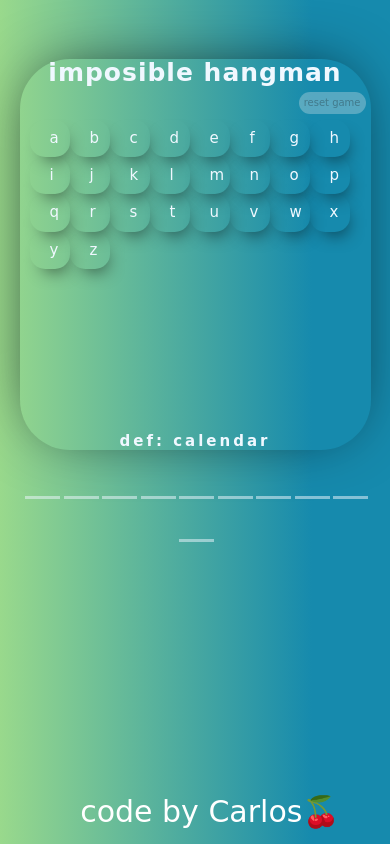
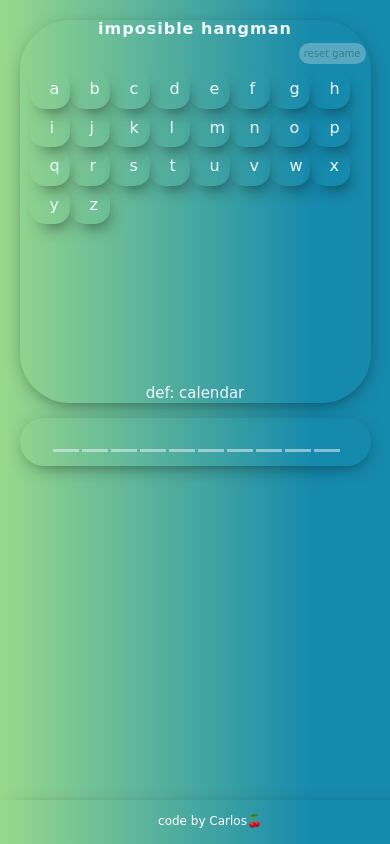
Before and after one commit to sevillecarlos/imposible-hang-man, a website built with Parcel: page index.html in a window 390 px wide. Built offline with nearby package versions, Linux system fonts and the light colour scheme; no server answers; a web font is replaced by a local one.

Commit message:
change some detail from style

```diff
--- a/index.html
+++ b/index.html
@@ -15,6 +15,7 @@
     <link rel="stylesheet" href="./src/resource/css/styles.css">
     <link rel="stylesheet" href="./src/vendors/css/grid.css" />
     <link rel="stylesheet" href="./src/vendors/css/normalize.css" />
+    <link rel="stylesheet" href="https://cdnjs.cloudflare.com/ajax/libs/font-awesome/4.7.0/css/font-awesome.min.css">
   </head>
   <body>
     <div class="container">
@@ -49,7 +50,10 @@
     </div>
     <div class="section group">
       <div class="col span-3-of-3">
-        <h4 class="definition-para"></h4>
+        <div class="def-container">
+          <span class="definition-para"></span>
+
+        </div>
       </div>
     </div>
     <div class="section group">
@@ -59,7 +63,7 @@
         </section>
     </div>
     <div class="footer">
-      <span>code by Carlos🍒 </span>
+      <span>code by Carlos🍒</span>
     </div>
   </div>
     <script src="/src/js/script.js"></script>
--- a/src/js/script.js
+++ b/src/js/script.js
@@ -85,7 +85,7 @@ const winnerAlert = () => {
 };
 
 const startGame = async () => {
-  const { word, definition } = await getWord();
+  const { word, definition } =  await getWord();
   randomWord = word.toLowerCase();
   definitionPara.textContent = `def: ${definition.toLowerCase()}`;
   createLines(randomWord);
--- a/src/resource/css/styles.css
+++ b/src/resource/css/styles.css
@@ -48,22 +48,16 @@ h4 {
   letter-spacing: 3px;
 }
 
-canvas {
-  text-align: center;
-  color: snow;
-  width: 180px;
-  margin-left: 40%;
-  margin-top: 1%;
-}
 /***************************************************************************/
+
 .container {
   width: 50%;
   margin: 50px auto;
   height: auto;
   border-radius: 100px;
-  box-shadow: -2px -4px 63px -19px rgba(0, 0, 0, 0.82);
-  -webkit-box-shadow: -2px -4px 63px -19px rgba(0, 0, 0, 0.82);
-  -moz-box-shadow: -2px -4px 63px -19px rgba(0, 0, 0, 0.82);
+  box-shadow: 1px 5px 21px -9px rgba(0, 0, 0, 0.75);
+  -webkit-box-shadow: 1px 5px 21px -9px rgba(0, 0, 0, 0.75);
+  -moz-box-shadow: 1px 5px 21px -9px rgba(0, 0, 0, 0.75);
 }
 .buttons-letters {
   background-color: transparent;
@@ -94,8 +88,12 @@ canvas {
   font-size: 20px;
   padding: 10px;
 }
+.def-container {
+  text-align: center;
+}
 .definition-para {
   font-size: 35px;
+  color: aliceblue;
 }
 .title {
   font-size: 50px;
@@ -125,8 +123,16 @@ canvas {
   overflow: auto;
   height: 100%;
   text-align: center;
-  padding-bottom: 10px;
+  padding-bottom: 15px;
+  border-radius: 50px;
+  box-shadow: 1px 5px 21px -9px rgba(0, 0, 0, 0.75);
+  -webkit-box-shadow: 1px 5px 21px -9px rgba(0, 0, 0, 0.75);
+  -moz-box-shadow: 1px 5px 21px -9px rgba(0, 0, 0, 0.75);
 }
+.container-hangman {
+  text-align: center;
+}
+
 .footer {
   position: fixed;
   left: 0;
@@ -134,13 +140,17 @@ canvas {
   width: 100%;
   color: white;
   text-align: center;
-  font-size: 30px;
+  font-size: 22px;
   padding: 15px;
+  box-shadow: 1px 5px 21px -9px rgba(0, 0, 0, 0.75);
+  -webkit-box-shadow: 1px 5px 21px -9px rgba(0, 0, 0, 0.75);
+  -moz-box-shadow: 1px 5px 21px -9px rgba(0, 0, 0, 0.75);
 }
+
 /***************************************************************************/
 /* Big tablets to 1200px*/
 @media only screen and (max-width: 1200px) {
-    .container {
+  .container {
     width: 90%;
     margin: 15% auto;
     border-radius: 50px;
@@ -293,12 +303,12 @@ canvas {
     padding-bottom: 5px;
   }
   p {
-    font-size: 30px;
+    font-size: 15px;
   }
   .lines {
-    width: 20px;
+    width: 6px;
     height: 20px;
-    margin-left: 1%;
+    margin-left: 3px;
     margin-top: 1px;
   }
   button {
@@ -307,20 +317,23 @@ canvas {
   .result {
     font-size: 50px;
   }
+  .footer {
+    font-size: 15px;
+  }
 }
 
 /*Small Phone from 0 to 480px*/
 @media only screen and (max-width: 400px) {
   .container {
     width: 90%;
-    margin: 15% auto;
+    margin: 5% auto;
     border-radius: 50px;
   }
   .title {
-    font-size: 25px;
+    font-size: 100%;
   }
   .buttons-letters {
-    font-size: 15px;
+    font-size: 100%;
     width: 10px;
   }
   .btn-container {
@@ -345,19 +358,20 @@ canvas {
     padding: 15px;
   }
   .text-container {
-    height: auto;
     width: auto;
-    margin-top: 10px;
-    border-radius: 40px;
-    padding-bottom: 5px;
+    overflow: auto;
+    height: 100%;
+    text-align: center;
+    padding-bottom: 10px;
+    border-radius: 50px;
   }
   p {
-    font-size: 25px;
+    font-size: 15px;
   }
   .lines {
-    width: 15px;
-    height: 15px;
-    margin-left: 1%;
+    width: 6px;
+    height: 10px;
+    margin-left: 3px;
     margin-top: 1px;
   }
   button {
@@ -366,4 +380,7 @@ canvas {
   .result {
     font-size: 50px;
   }
+  .footer {
+    font-size: 12px;
+  }
 }
```
